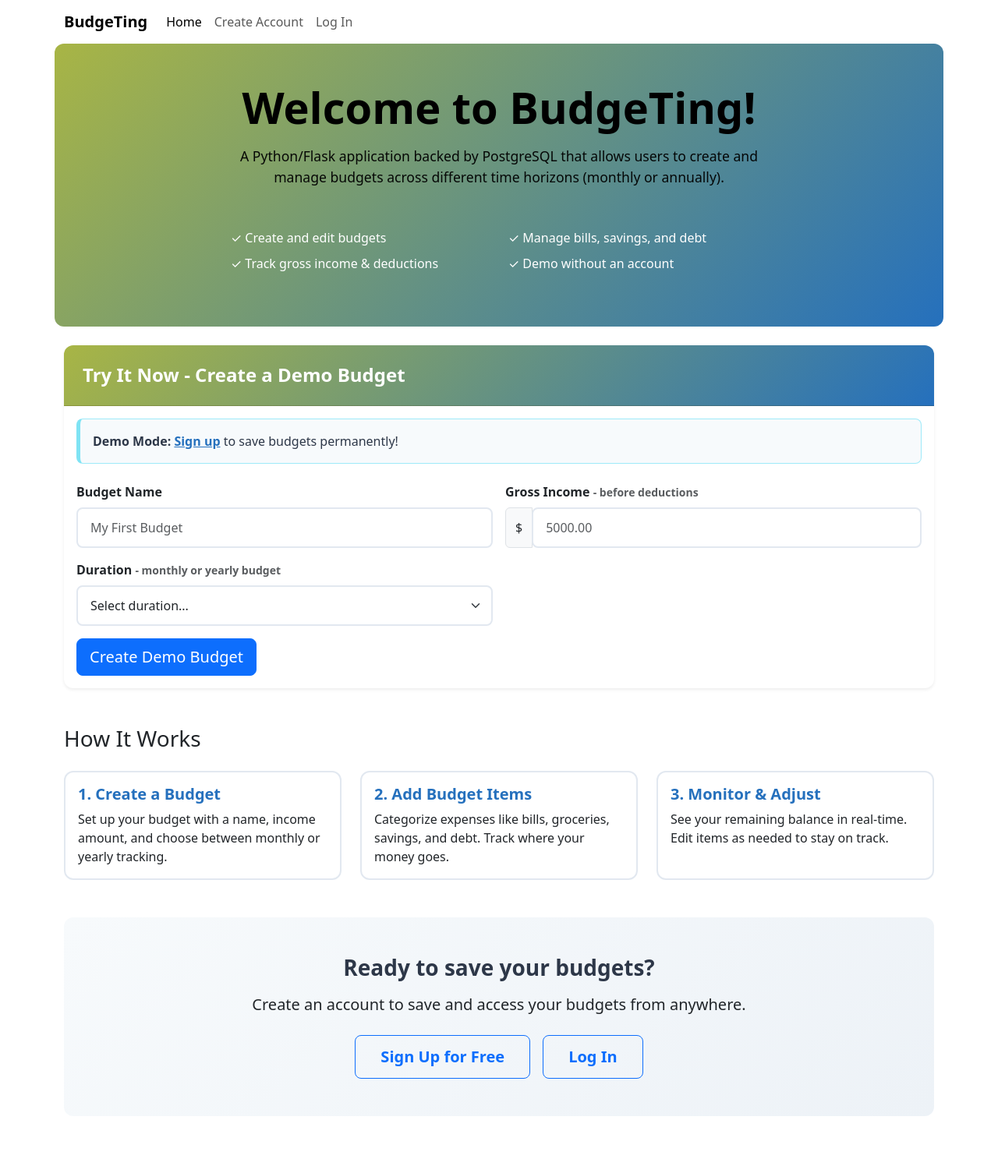
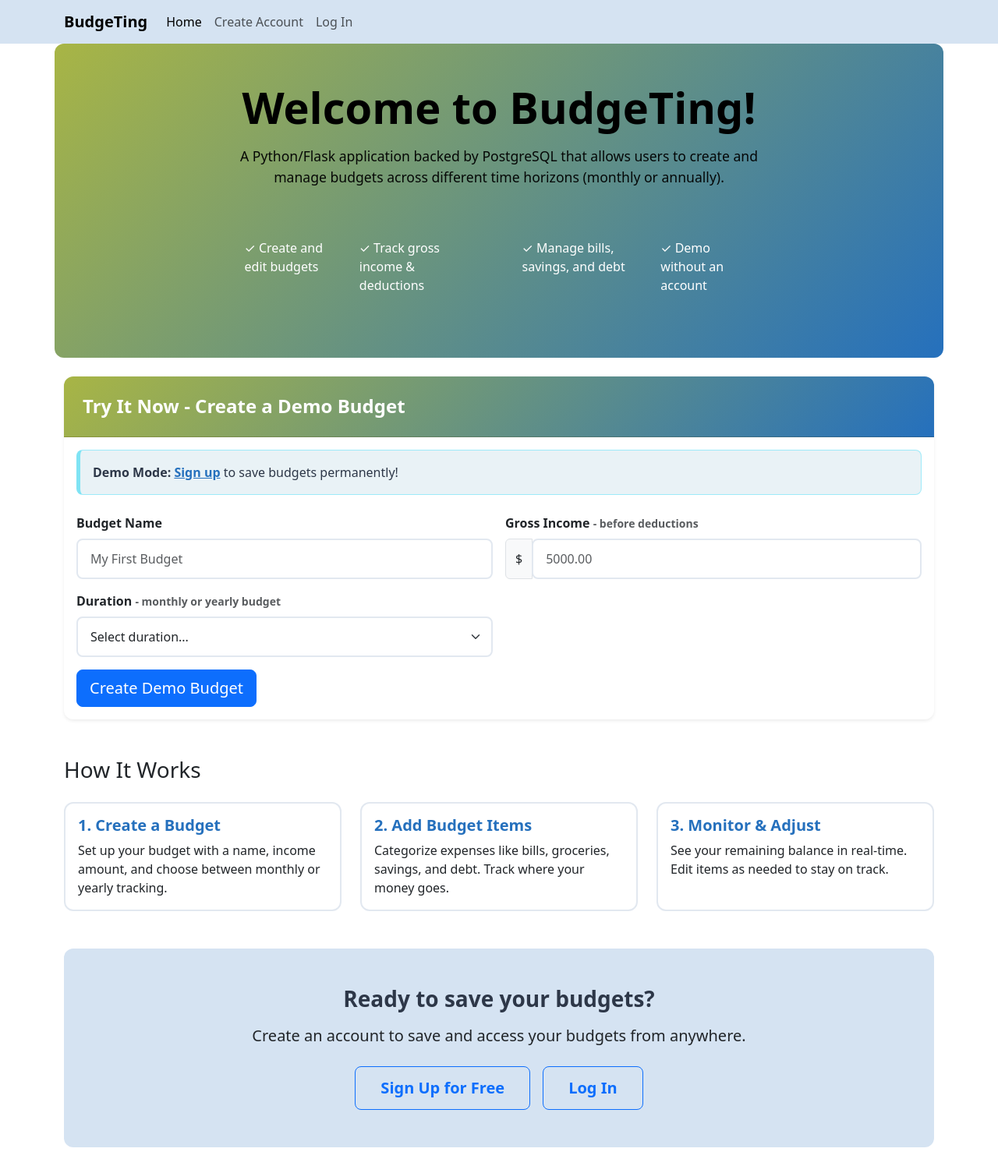
Before and after one commit to audreycode6/budget_app, a Flask app: page / in a window 1280 px wide. Shown: the whole page at 78% size. Before the commit the page ends 1432 px from the top, so only its background shows below. Run offline with Flask 3, Linux system fonts and the light colour scheme; some libraries are stand-ins or nearby versions.

Commit message:
fix styling

```diff
--- a/src/budget_app/static/stylesheets/application.css
+++ b/src/budget_app/static/stylesheets/application.css
@@ -20,8 +20,14 @@
   padding-bottom: 10px;
 }
 
+#budget-categories .accordion-button {
+  background-color: #a8b545;
+  color: white;
+  font-weight: bold;
+}
 .list-group-item:hover {
-  background-color: #edf1ee;
+  background-color: #dfecf2ae;
+  /* #d5e3f2; */
 }
 
 .auth-hidden {
@@ -29,7 +35,7 @@
 }
 
 .navbar {
-  background-color: white;
+  background-color: #d5e3f2;
 }
 
 .navbar-brand {
@@ -62,12 +68,13 @@
 }
 
 #welcome-intro ul {
+  display: flex;
   margin-top: 1.5rem;
   color: white;
 }
 
 #welcome-intro li {
-  padding: 0.3rem 0;
+  padding: 1.1rem;
   font-size: 1rem;
 }
 
@@ -178,7 +185,7 @@
 .alert-info {
   border-radius: 8px;
   border-left: 5px solid #7fe3f4;
-  background-color: #f7fafc;
+  background-color: #dfecf2ae;
   color: #2d3748;
 }
 
@@ -189,7 +196,8 @@
 
 /* Call to action section */
 section.text-center.py-5 {
-  background: linear-gradient(135deg, #f7fafc 0%, #edf2f7 100%);
+  background: #d5e3f2;
+  /* background: linear-gradient(135deg, #f7fafc 0%, #d5e3f2 100%); */
   border-radius: 12px;
   margin-top: 3rem;
 }
```
